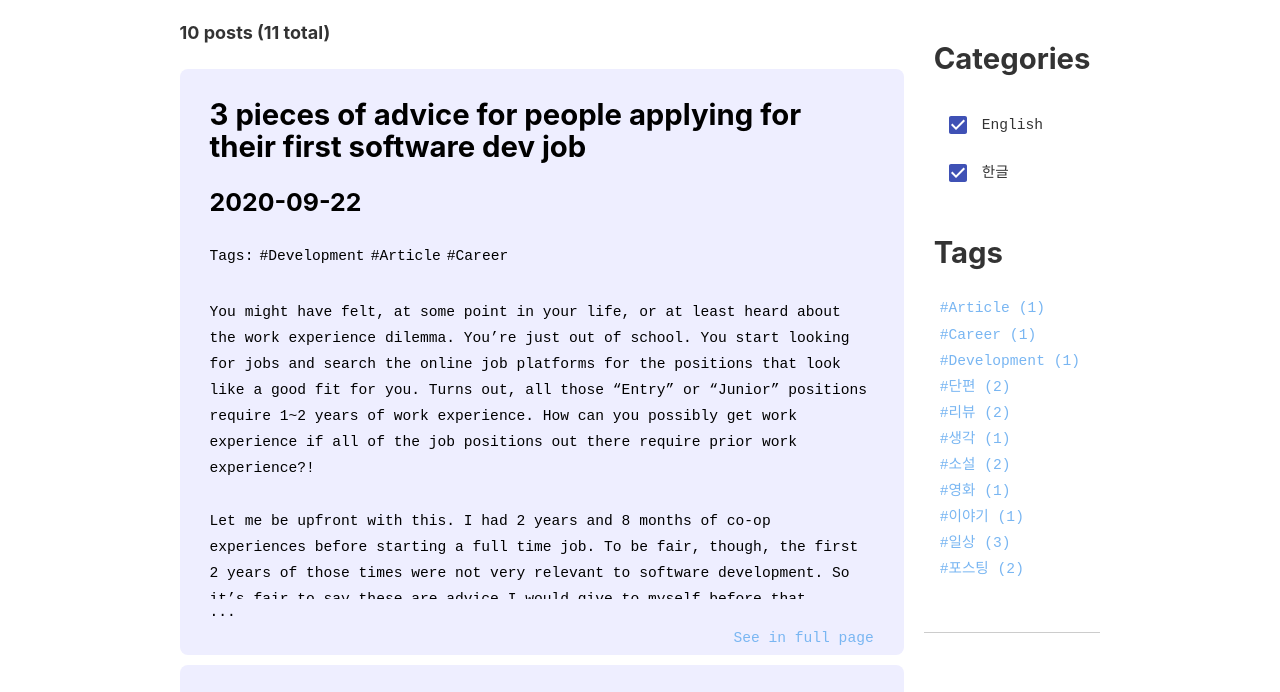
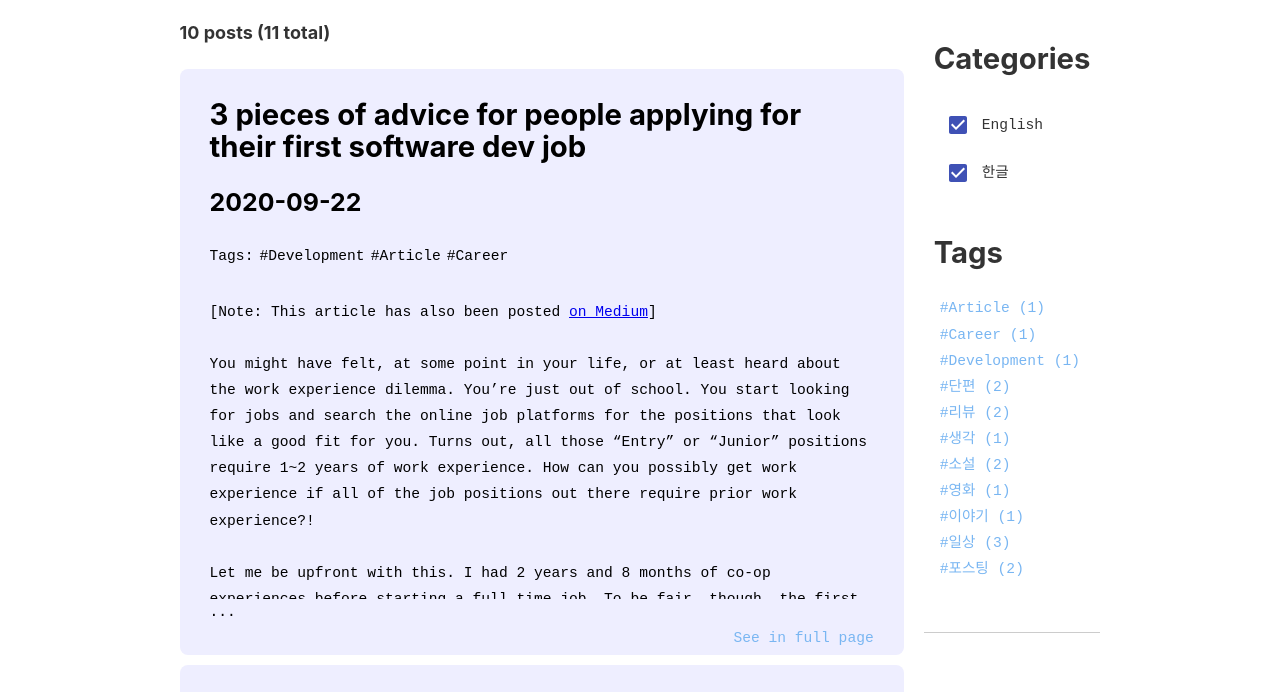
Before and after one commit to sanggonlee/sanggon-blog, a Gatsby site: page / in a window 1280 px wide. Shown: the part 100-792 px from the top of the page. Built offline with nearby package versions, Linux system fonts and the light colour scheme; Gatsby itself is replaced by a stand-in of ours; some packages are replaced by stand-ins of ours.

Commit message:
Update 20200922_new_devs_advice.md

```diff
--- a/src/pages/20200922_new_devs_advice.md
+++ b/src/pages/20200922_new_devs_advice.md
@@ -4,6 +4,8 @@ date: "2020-09-22"
 categories: ["English"]
 tags: ["Development", "Article", "Career"]
 ---
+
+[Note: This article has also been posted [on Medium](https://medium.com/@lee.sg16/3-pieces-of-realistic-advice-for-people-applying-for-their-first-software-developer-job-eb0f0e419d91)]
 
 You might have felt, at some point in your life, or at least heard about the work experience dilemma. You’re just out of school. You start looking for jobs and search the online job platforms for the positions that look like a good fit for you. Turns out, all those “Entry” or “Junior” positions require 1~2 years of work experience. How can you possibly get work experience if all of the job positions out there require prior work experience?!
 
```
